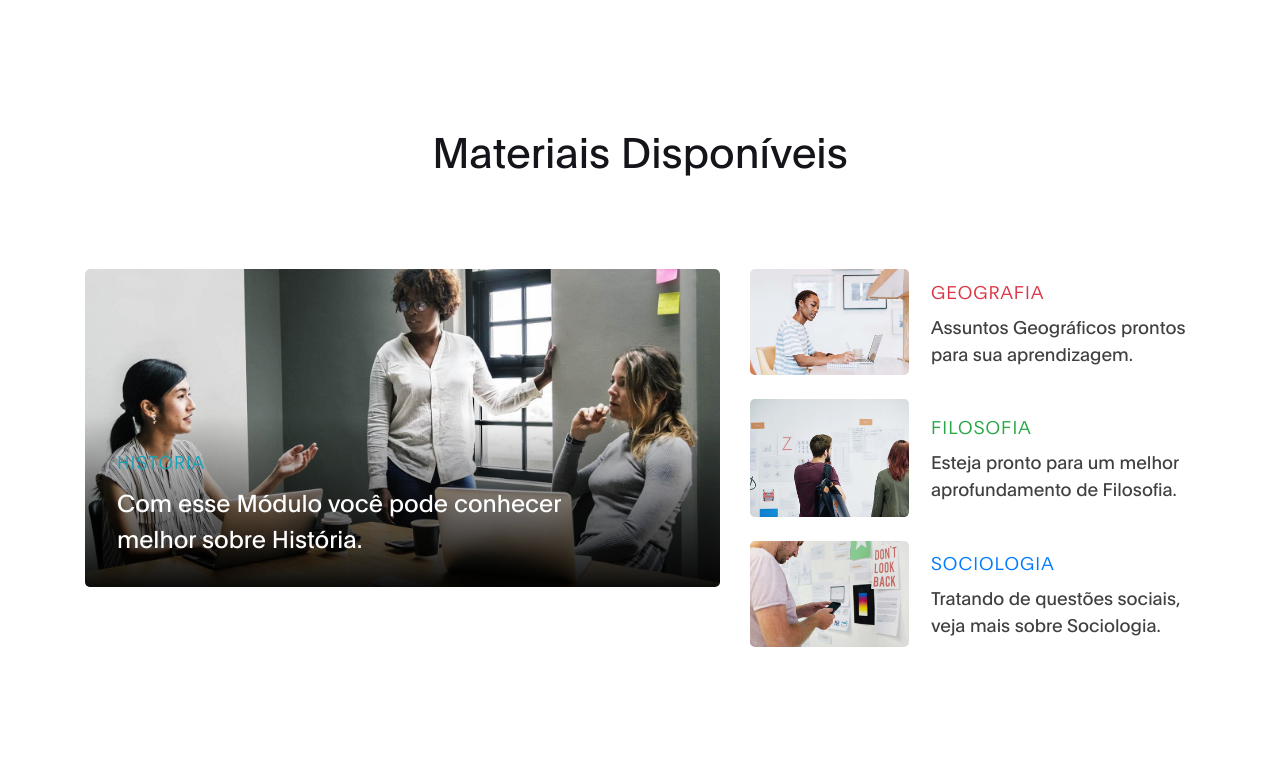
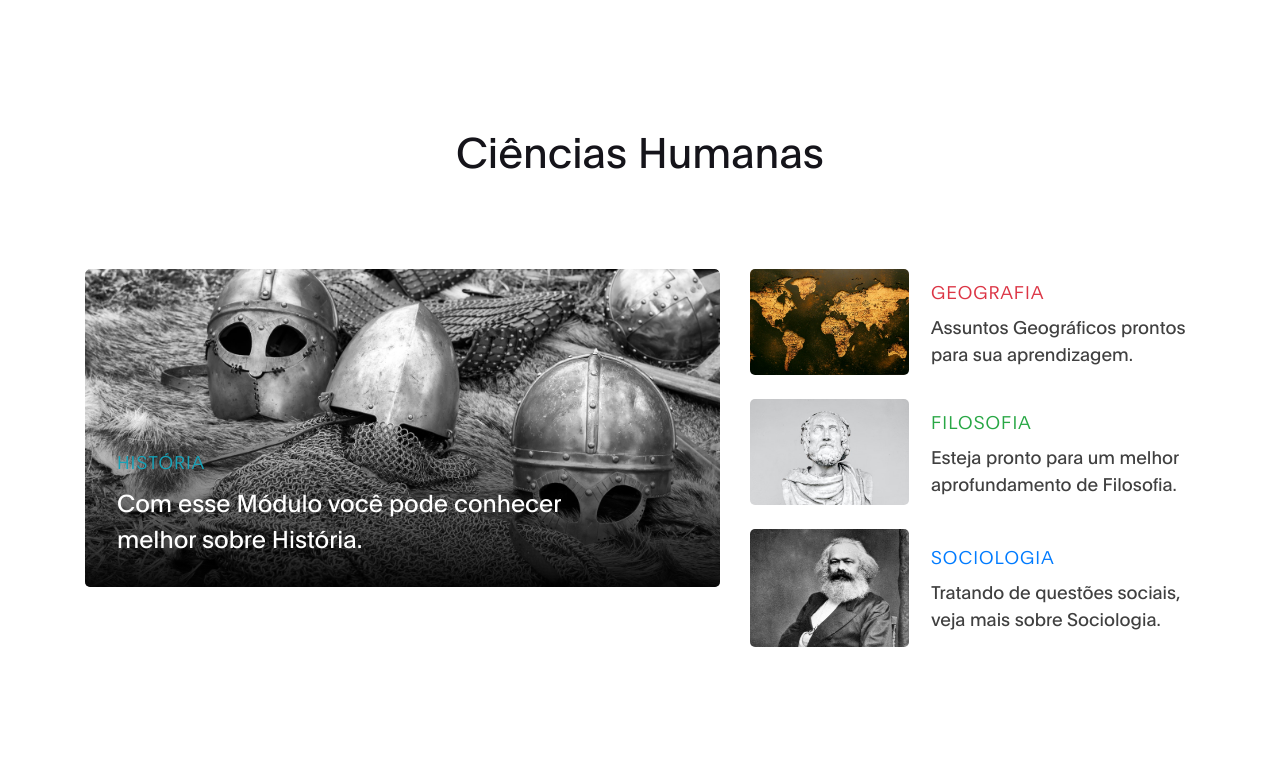
Before and after one commit to DouglasNeres/Web-Study-s, a PHP site: page /blogHumanas.html in a window 1280 px wide. Shown: the part 106-874 px from the top of the page. Run offline with PHP 8.4, Linux system fonts and the light colour scheme.

Commit message:
Projeto - Mudança na Tabela e Inserção de Imagens

```diff
--- a/blogHumanas.html
+++ b/blogHumanas.html
@@ -69,12 +69,12 @@ https://templatemo.com/tm-538-digital-trend
 
                     <div class="col-lg-12 col-12 py-5 mt-5 mb-3 text-center">
 
-                      <h1 class="mb-4" data-aos="fade-up">Materiais Disponíveis</h1>
+                      <h1 class="mb-4" data-aos="fade-up">Ciências Humanas</h1>
                     </div>
 
                     <div class="col-lg-7 col-md-7 col-12 mb-4">
                       <div class="blog-header" data-aos="fade-up" data-aos-delay="100">
-                        <img src="images/blog/blog-header-image.jpg" class="img-fluid" alt="blog header">
+                        <img src="/images/blog/history.jpg" class="img-fluid" alt="blog header">
 
                         <div class="blog-header-info">
                           <h4 class="blog-category text-info">História</h4>
@@ -86,7 +86,7 @@ https://templatemo.com/tm-538-digital-trend
 
                     <div class="col-lg-5 col-md-5 col-12 mb-4">
                       <div class="blog-sidebar d-flex justify-content-center align-items-center" data-aos="fade-up" data-aos-delay="200">
-                        <img src="images/blog/blog-sidebar-image.jpg" class="img-fluid" alt="blog">
+                        <img src="/images/blog/geografia.jpg" class="img-fluid" alt="blog">
 
                         <div class="blog-info">
                           <h4 class="blog-category text-danger">Geografia</h4>
@@ -96,7 +96,7 @@ https://templatemo.com/tm-538-digital-trend
                       </div>
 
                       <div class="blog-sidebar py-4 d-flex justify-content-center align-items-center" data-aos="fade-up" data-aos-delay="300">
-                        <img src="images/blog/blog-sidebar-image01.jpg" class="img-fluid" alt="blog">
+                        <img src="images/blog/filo.jpg" class="img-fluid" alt="blog">
 
                         <div class="blog-info">
                           <h4 class="blog-category text-success">Filosofia</h4>
@@ -106,7 +106,7 @@ https://templatemo.com/tm-538-digital-trend
                       </div>
 
                       <div class="blog-sidebar d-flex justify-content-center align-items-center" data-aos="fade-up" data-aos-delay="200">
-                        <img src="images/blog/blog-sidebar-image02.jpg" class="img-fluid" alt="blog">
+                        <img src="images/blog/sociologia.jpg" class="img-fluid" alt="blog">
 
                         <div class="blog-info">
                           <h4 class="blog-category text-primary">Sociologia</h4>
--- a/deletar.php
+++ b/deletar.php
@@ -1,4 +1,6 @@
 <?php
 include "conexao.php"
 
+
+
 ?>
--- a/salvar.php
+++ b/salvar.php
@@ -14,6 +14,6 @@
     if($tipo == 'admin'){
       header('location: admin.php');
     }else {
-		  header('location: contact.php');
+		  header('location: index2.php');
     }
 	}
```
Also changed, not shown: tabela.php (+4 -3 lines), images/blog/filo.jpg (added), images/blog/geografia.jpg (added), images/blog/history.jpg (added), images/blog/sociologia.jpg (added).
